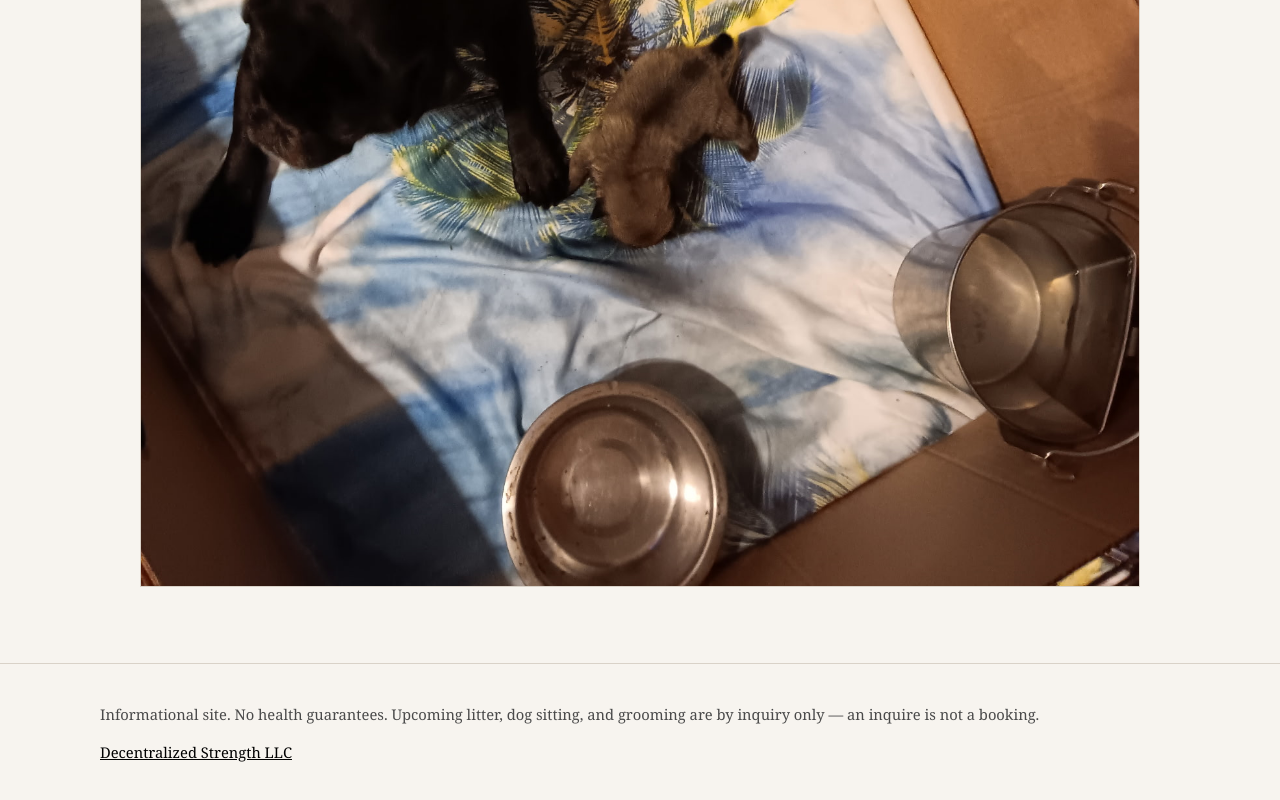
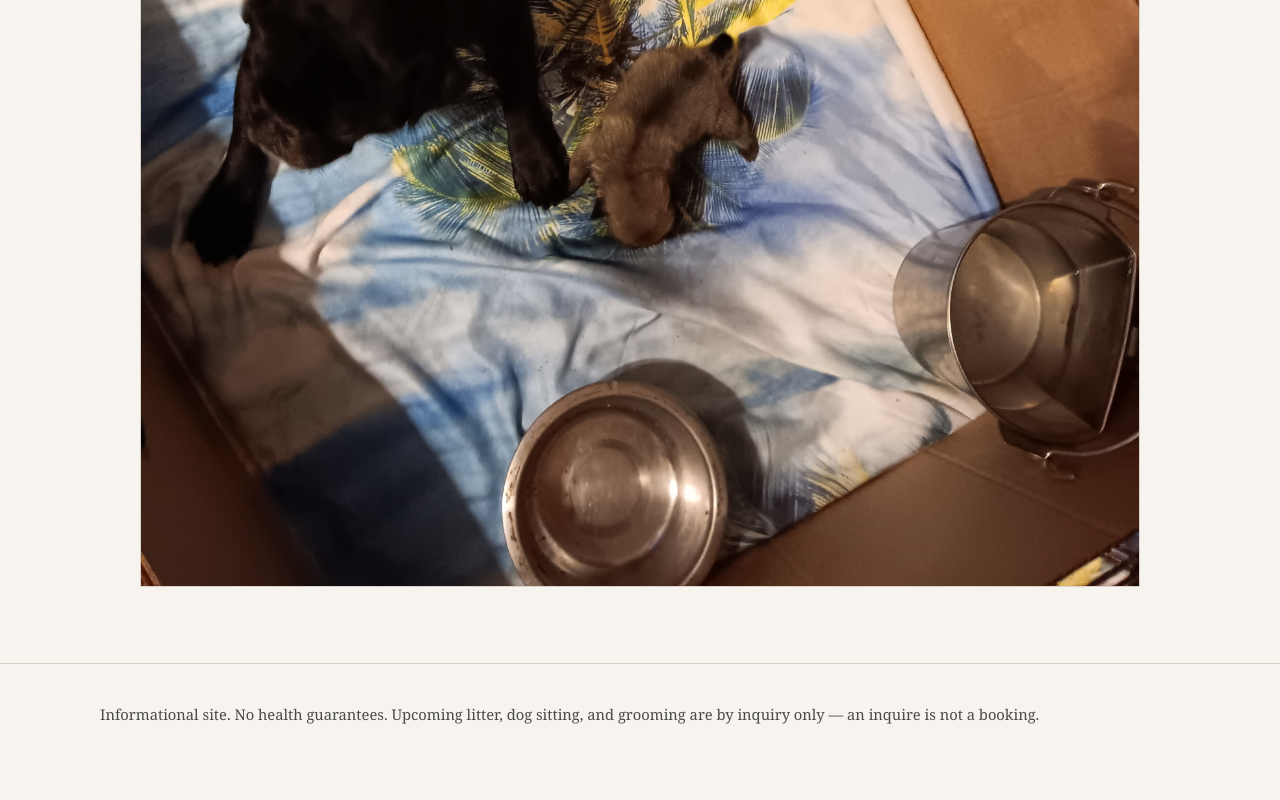
Before and after one commit to ollieadam/charlestonpugs, a plain HTML site: page about.html in a window 1280 px wide. Shown: the part 2759-3559 px from the top of the page. Drawn offline with Linux system fonts and the light colour scheme.

Commit message:
Remove Decentralized Strength LLC footer line from all pages

```diff
--- a/about.html
+++ b/about.html
@@ -109,7 +109,6 @@
 
 <footer><div class="wrap">
   <p>Informational site. No health guarantees. Upcoming litter, dog sitting, and grooming are by inquiry only — an inquire is not a booking.</p>
-  <p class="whisper"><a href="https://decentralizedstrength.com">Decentralized Strength LLC</a></p>
 </div></footer>
 </body>
 </html>
```
Also changed, not shown: index.html (+0 -1 lines), inquire.html (+0 -1 lines).
